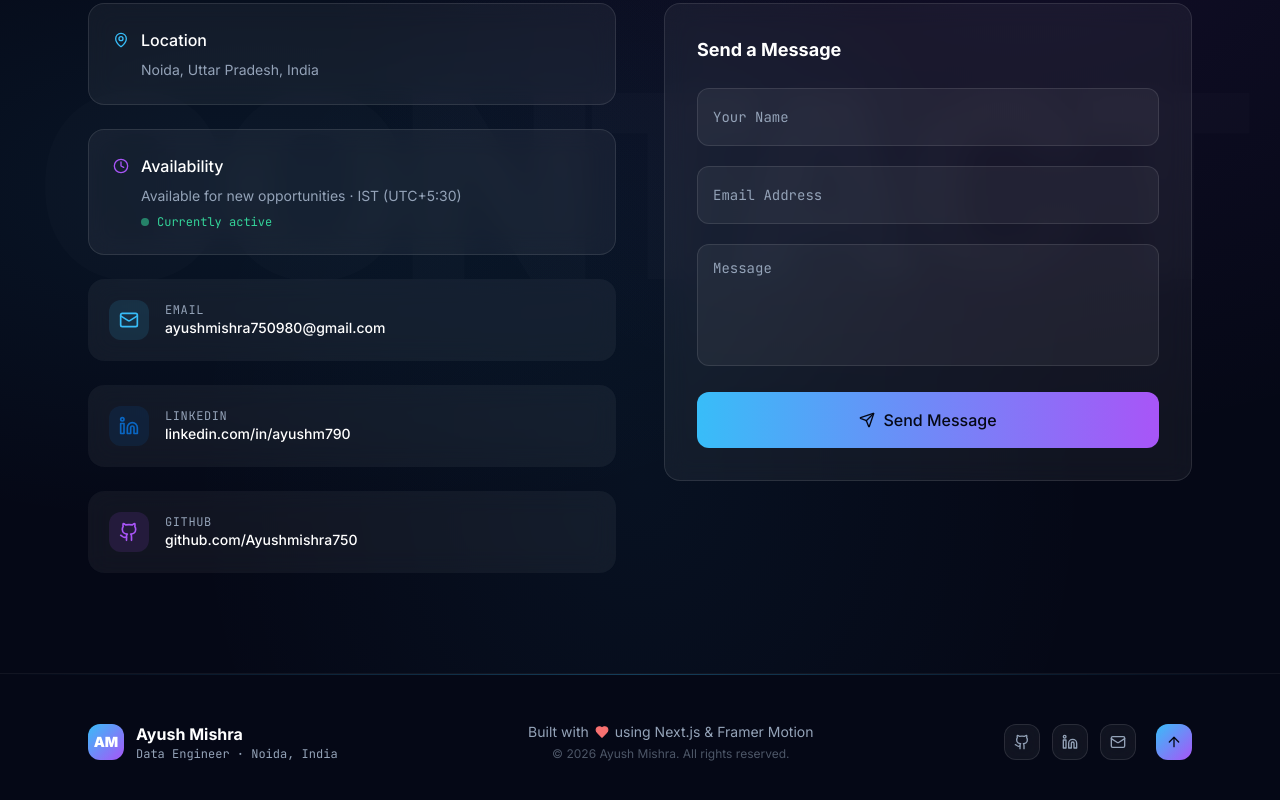
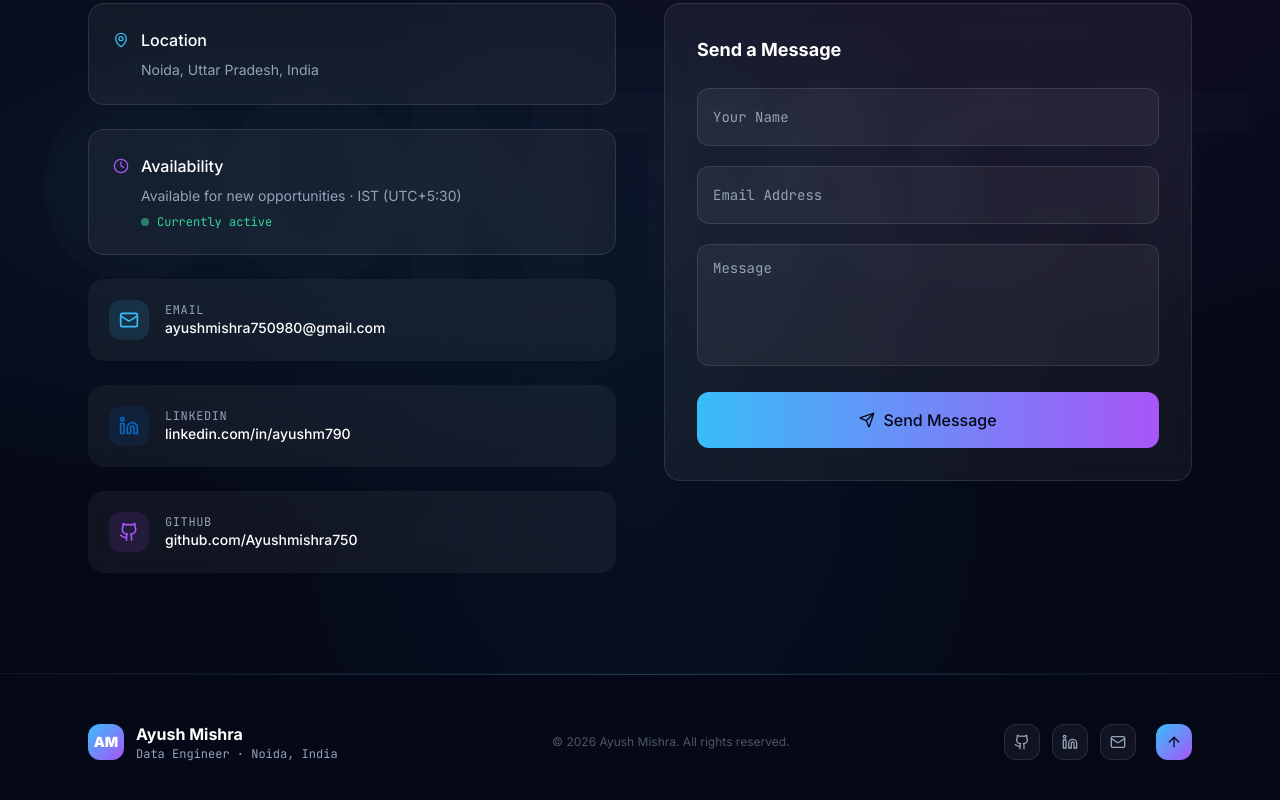
Before and after one commit to Ayushmishra750/portfolio, a Next.js app: page / in a window 1280 px wide. Shown: the part 7465-8265 px from the top of the page. Built offline with nearby package versions, Linux system fonts and the light colour scheme.

Commit message:
Remove built with Next.js text from footer

```diff
--- a/components/Footer.tsx
+++ b/components/Footer.tsx
@@ -1,7 +1,7 @@
 'use client'
 
 import { motion } from 'framer-motion'
-import { Github, Linkedin, Mail, Heart, ArrowUp } from 'lucide-react'
+import { Github, Linkedin, Mail, ArrowUp } from 'lucide-react'
 
 export default function Footer() {
   const scrollTop = () => window.scrollTo({ top: 0, behavior: 'smooth' })
@@ -26,12 +26,7 @@ export default function Footer() {
 
           {/* Center */}
           <div className="text-center">
-            <p className="text-[#94A3B8] text-sm flex items-center gap-1.5">
-              Built with{' '}
-              <Heart className="w-3.5 h-3.5 text-red-400 fill-red-400" />
-              {' '}using Next.js & Framer Motion
-            </p>
-            <p className="text-[#94A3B8]/50 text-xs mt-1">© {new Date().getFullYear()} Ayush Mishra. All rights reserved.</p>
+            <p className="text-[#94A3B8]/50 text-xs">© {new Date().getFullYear()} Ayush Mishra. All rights reserved.</p>
           </div>
 
           {/* Socials + scroll top */}
```
